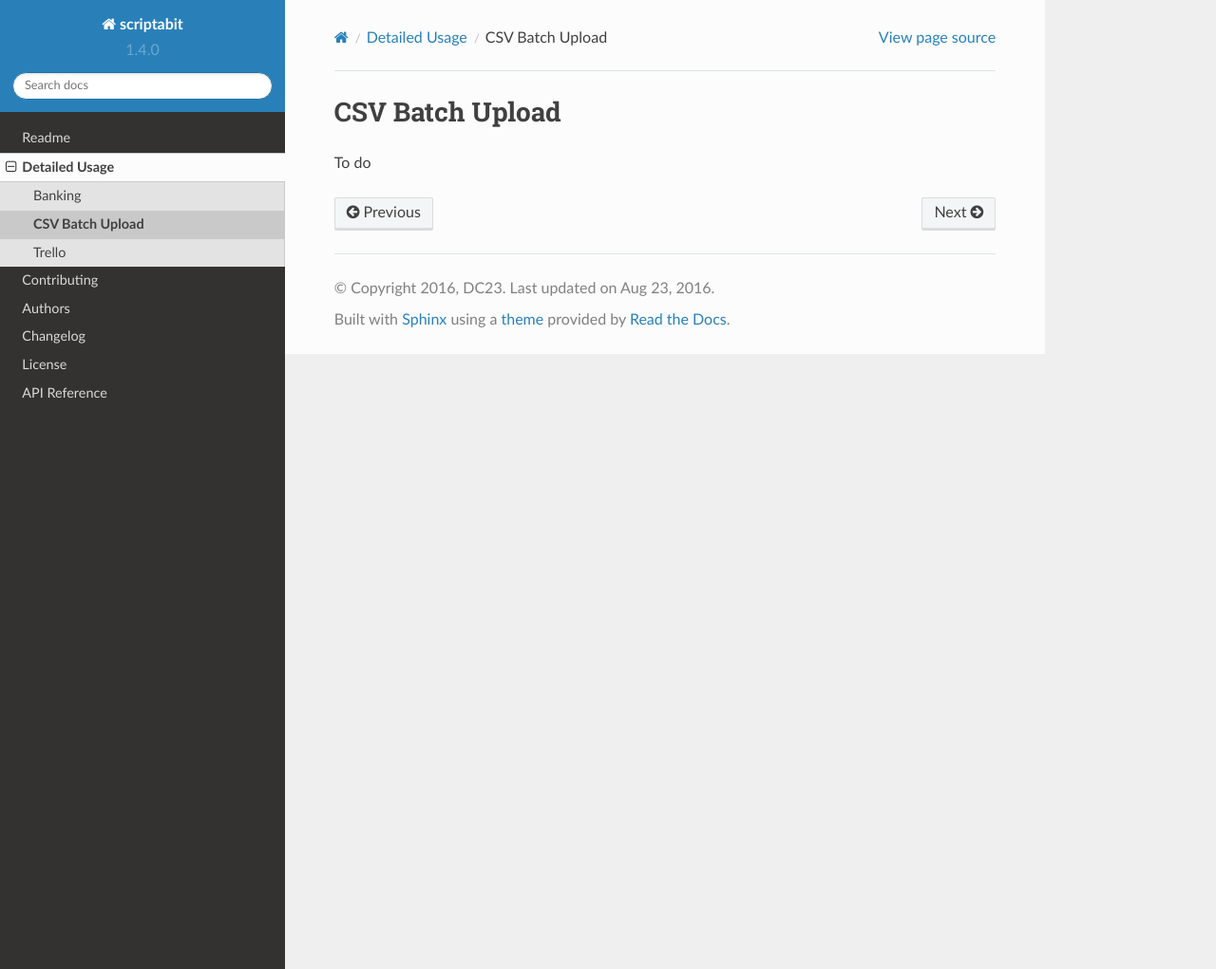
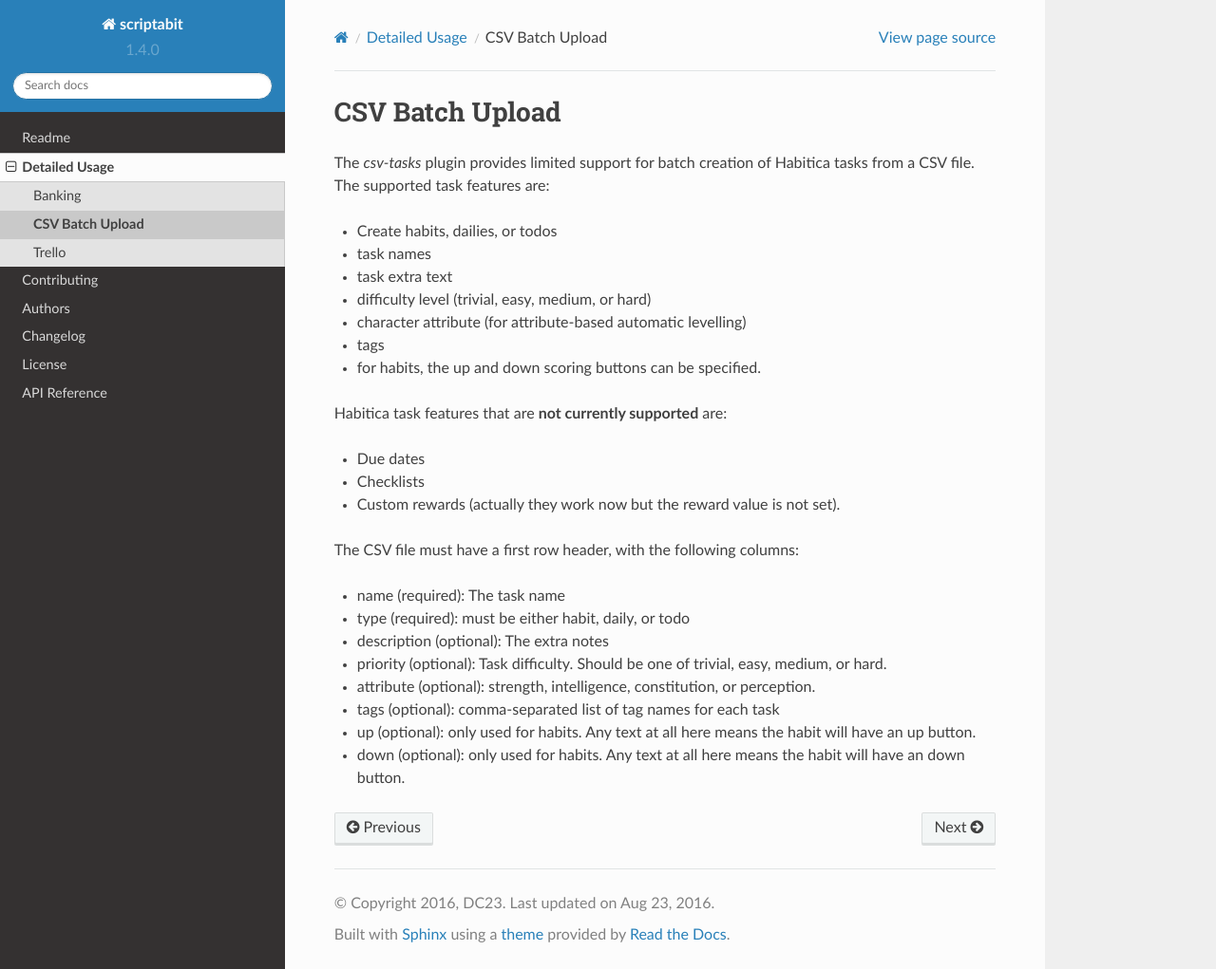
Before and after one commit to DC23/scriptabit, a Sphinx documentation site: the page built from docs/usage/csv.rst, in a window 1280 px wide and 1021 px high. Shown: the whole window at 95% size. Built offline with Sphinx 7.4.7 and the Read the Docs theme 2.0.0, drawn with Linux system fonts in a browser that asks for light colours.

Commit message:
csv usage docs

```diff
--- a/docs/usage/csv.rst
+++ b/docs/usage/csv.rst
@@ -1,4 +1,31 @@
 CSV Batch Upload
 ----------------
 
-To do
+The `csv-tasks` plugin provides limited support for batch creation of Habitica
+tasks from a CSV file. The supported task features are:
+
+- Create habits, dailies, or todos
+- task names
+- task extra text
+- difficulty level (trivial, easy, medium, or hard)
+- character attribute (for attribute-based automatic levelling)
+- tags
+- for habits, the up and down scoring buttons can be specified.
+
+
+Habitica task features that are **not currently supported** are:
+
+- Due dates
+- Checklists
+- Custom rewards (actually they work now but the reward value is not set).
+
+The CSV file must have a first row header, with the following columns:
+
+- name (required): The task name
+- type (required): must be either habit, daily, or todo
+- description (optional): The extra notes
+- priority (optional): Task difficulty. Should be one of trivial, easy, medium, or hard.
+- attribute (optional): strength, intelligence, constitution, or perception.
+- tags (optional): comma-separated list of tag names for each task
+- up (optional): only used for habits. Any text at all here means the habit will have an up button.
+- down (optional): only used for habits. Any text at all here means the habit will have an down button.
```
